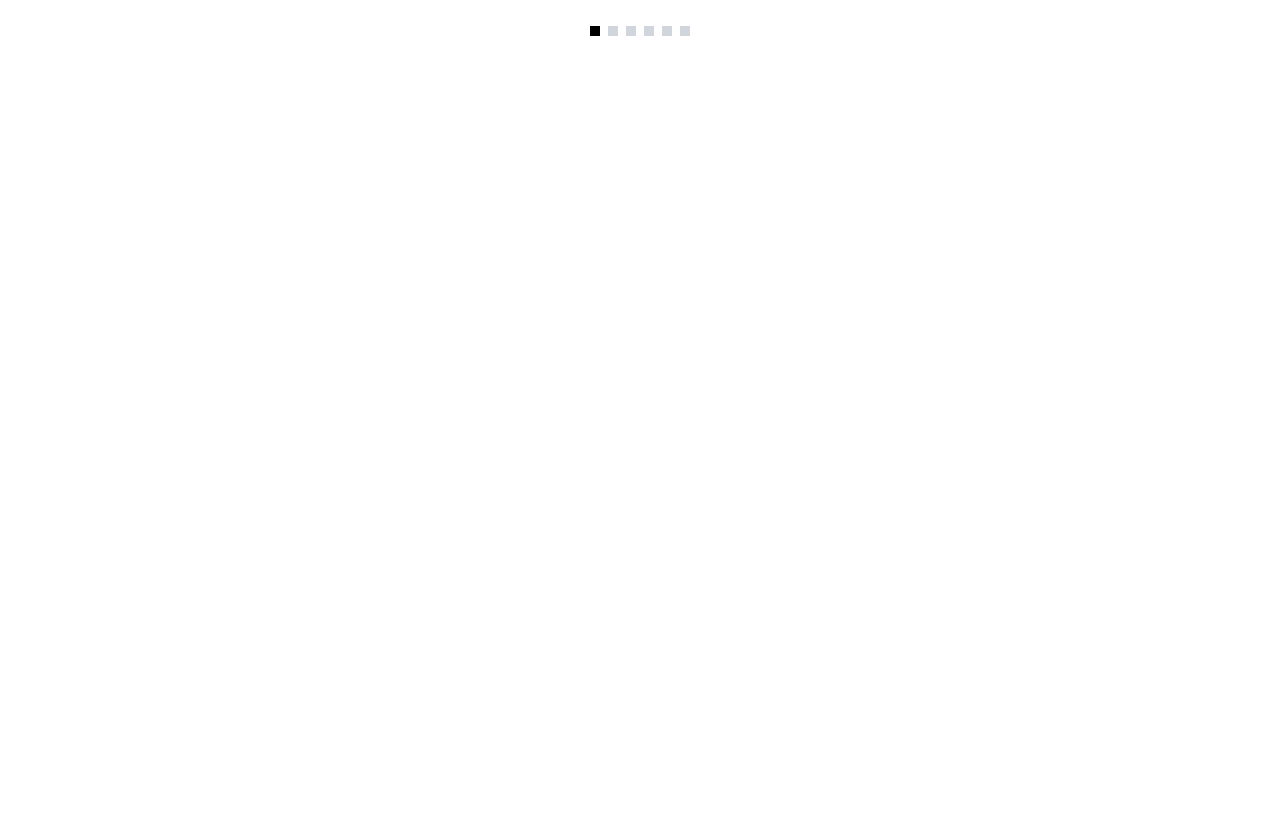
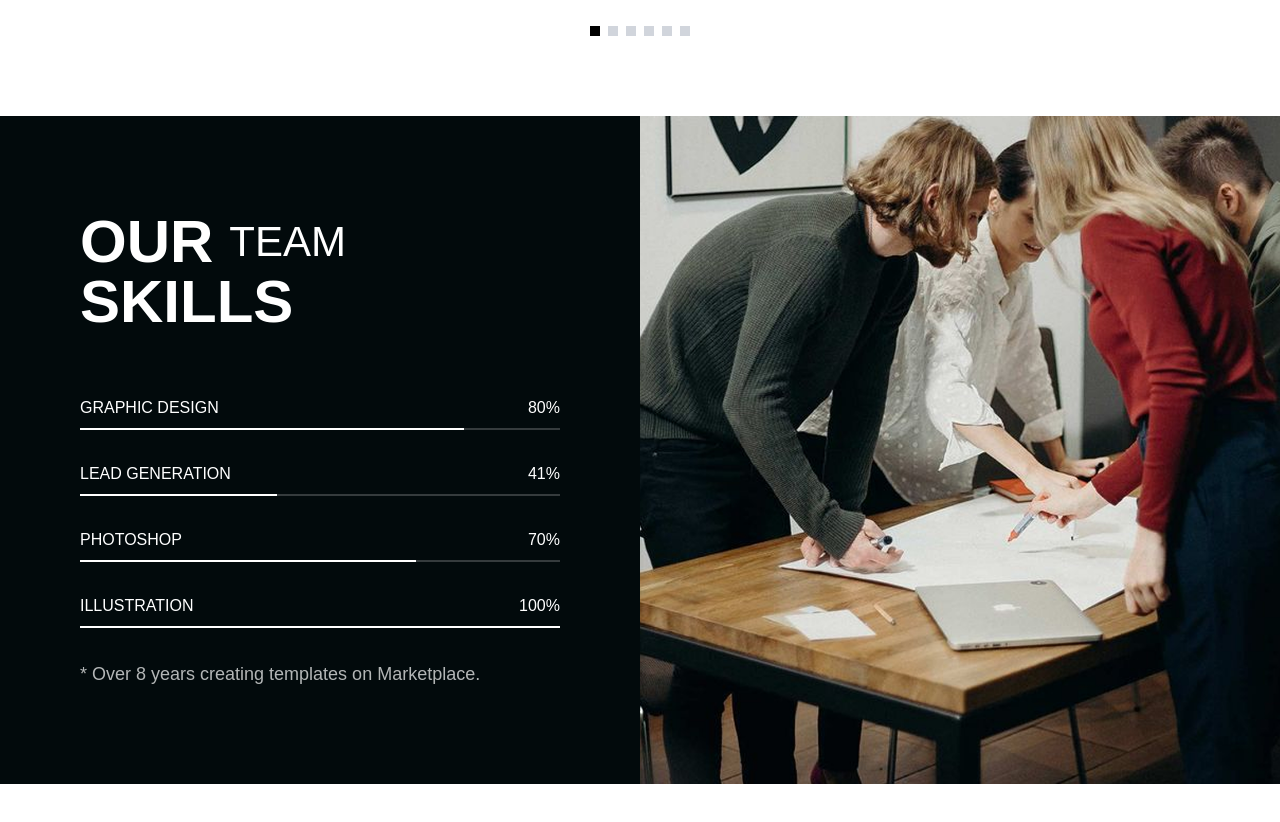
Before and after one commit to imflawlezz/roby-landing, a Next.js app: page / in a window 1280 px wide. Shown: the part 5410-6232 px from the top of the page. Before the commit the page ends 5510 px from the top, so only its background shows below. Built offline with nearby package versions, Linux system fonts and the light colour scheme.

Commit message:
feat: add Skills.tsx section with necessary assets, adjust page layout

```diff
--- a/src/app/page.tsx
+++ b/src/app/page.tsx
@@ -5,6 +5,7 @@ import {Awards} from "@/components/sections/Awards";
 import {Works} from "@/components/sections/Works";
 import {Brand} from "@/components/sections/Brand";
 import {Reviews} from "@/components/sections/Reviews";
+import {Skills} from "@/components/sections/Skills";
 
 export default function Home() {
   return (
@@ -16,6 +17,7 @@ export default function Home() {
           <Works/>
           <Brand/>
           <Reviews/>
+          <Skills/>
       </>
   );
 }
--- /dev/null
+++ b/src/components/sections/Skills.tsx
@@ -0,0 +1,68 @@
+import React from 'react';
+
+export const Skills = () => {
+    const skills = [
+        { name: "Graphic Design", percentage: 80 },
+        { name: "Lead Generation", percentage: 41 },
+        { name: "Photoshop", percentage: 70 },
+        { name: "Illustration", percentage: 100 }
+    ];
+
+    return (
+        <div className="w-full min-h-[400px] md:min-h-[500px] lg:min-h-[600px] relative overflow-hidden my-8 sm:my-12 md:my-16 lg:my-20">
+            <div className="flex flex-col lg:flex-row w-full h-full">
+                <div className="w-full lg:w-1/2 bg-[#020a0c] px-6 py-8 md:px-12 md:py-16 lg:px-16 lg:py-20 xl:px-20 xl:py-24">
+                    <div className="max-w-lg mx-auto lg:mx-0">
+
+                        <div className="mb-8 md:mb-12 lg:mb-16">
+                            <div className="flex flex-wrap items-center gap-x-2 md:gap-x-4">
+                                <h1 className="text-3xl md:text-4xl lg:text-5xl xl:text-6xl font-bold uppercase text-white leading-none">
+                                    Our
+                                </h1>
+                                <span className="text-2xl md:text-3xl lg:text-4xl xl:text-[42px] uppercase text-white leading-none">
+                                    team
+                                </span>
+                                <h1 className="text-3xl md:text-4xl lg:text-5xl xl:text-6xl font-bold uppercase text-white leading-none">
+                                    Skills
+                                </h1>
+                            </div>
+                        </div>
+
+                        <div className="space-y-6 md:space-y-8 mb-6 md:mb-8">
+                            {skills.map((skill, index) => (
+                                <div key={index} className="relative">
+                                    <div className="flex justify-between items-center mb-2">
+                    <span className="text-sm md:text-base uppercase text-white font-medium">
+                      {skill.name}
+                    </span>
+                                        <span className="text-sm md:text-base uppercase text-white">
+                      {skill.percentage}%
+                    </span>
+                                    </div>
+                                    <div className="w-full h-0.5 bg-white/20 relative">
+                                        <div
+                                            className="h-full bg-white transition-all duration-1000 ease-out"
+                                            style={{ width: `${skill.percentage}%` }}
+                                        />
+                                    </div>
+                                </div>
+                            ))}
+                        </div>
+
+                        <p className="text-base md:text-lg text-white/70">
+                            * Over 8 years creating templates on Marketplace.
+                        </p>
+                    </div>
+                </div>
+
+                <div className="w-full lg:w-1/2 h-64 md:h-80 lg:h-auto relative overflow-hidden">
+                    <img
+                        src="/team/team-collaboration.png"
+                        alt="Team collaboration"
+                        className="w-full h-full object-cover"
+                    />
+                </div>
+            </div>
+        </div>
+    );
+};
```
Also changed, not shown: public/team/team-collaboration.png (added).
